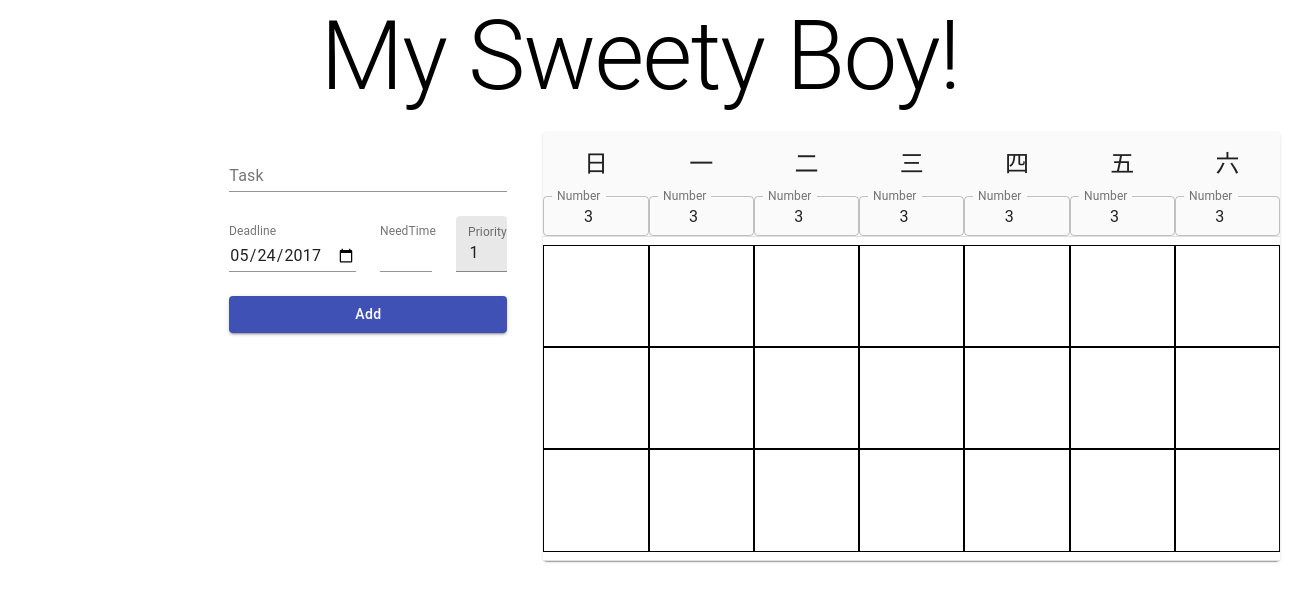
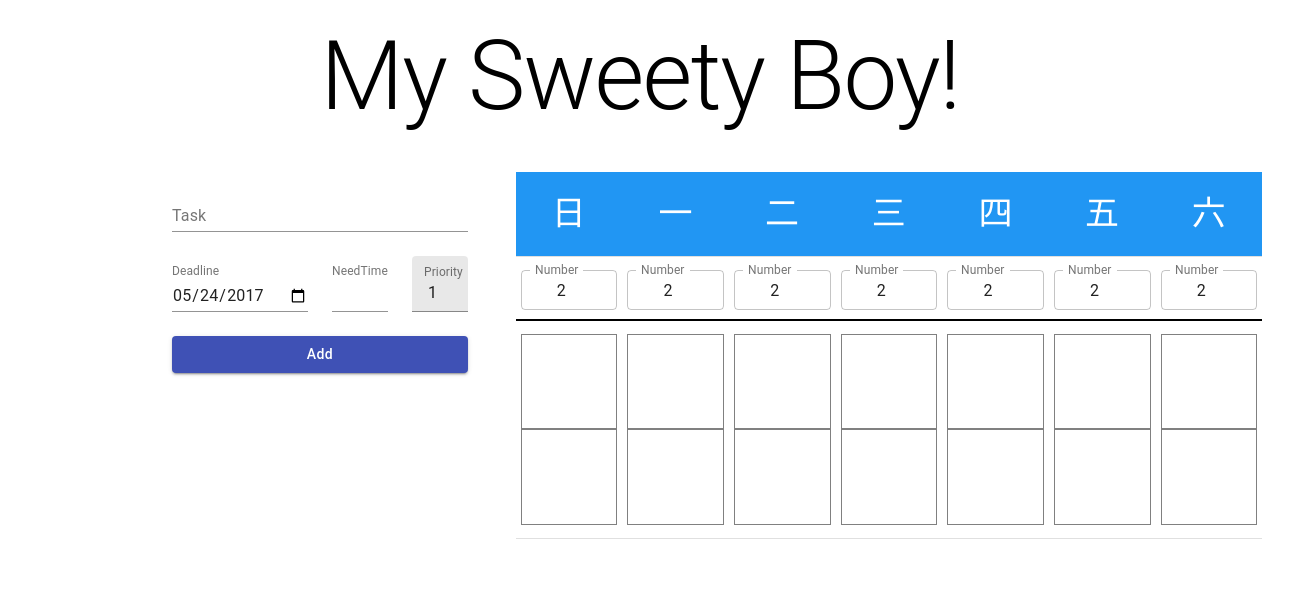
Before and after one commit to Eric8808/my-sweety, a React (Create React App) app in the folder frontend/: page / in a window 1280 px wide. Both pictures are taken after typing "Sample", "Sample123" into the empty fields and a click on the button "CONTINUE AS A GUEST". Shown: the top 602 px of the page, 1312 px wide, since content can reach past the window. Built offline with nearby package versions, Linux system fonts and the light colour scheme.

Commit message:
new table style and add delete function to TodoList

```diff
--- a/frontend/src/containers/App.js
+++ b/frontend/src/containers/App.js
@@ -9,17 +9,6 @@ import Paper from '@material-ui/core/Paper'
 
 
 
-// componentWillMount() {
-//   this.tick.animate = false
-// }
-
-// componentDidMount() {
-// this.tick = Tick(()=>{
-//   var {rotation} = this.state
-//   rotation.y += 0.005
-//   this.setState({rotation})
-
-// }
 
 const useStyles = makeStyles((theme) => ({
   root: {
@@ -47,13 +36,12 @@ const useStyles = makeStyles((theme) => ({
 function App(props) {
   const classes = useStyles();
   return (
-    // <Sweety/>
     <div className={classes.root}>
-      <Grid container spacing={5}>
+      <Grid container>
         <Header username={props.username}/>
-        <Grid container item spacing={3}>
-          <Grid item xs>
-            {/* <Paper variant="outlined" elevation={3} className={classes.paper}/> */}
+        <Grid container item spacing={0} justify='space-around'>
+          <Grid item xs={1}>
+            {/* <Sweety/> */}
           </Grid>
           <TodoList/>
           <Grid item xs={7} className={classes.grid}>
--- a/frontend/src/containers/Calender.js
+++ b/frontend/src/containers/Calender.js
@@ -3,7 +3,8 @@ import { makeStyles } from '@material-ui/core/styles';
 import List from '@material-ui/core/List';
 import ListItem from '@material-ui/core/ListItem';
 import ListItemText from '@material-ui/core/ListItemText';
-import Grid from '@material-ui/core/Grid';
+import { shadows } from '@material-ui/system';
+import BOx from '@material-ui/core/Box';
 import Typography from '@material-ui/core/Typography';
 import TextField from '@material-ui/core/TextField'
 import Paper from '@material-ui/core/Paper';
@@ -13,28 +14,41 @@ import TableCell from '@material-ui/core/TableCell';
 import TableContainer from '@material-ui/core/TableContainer';
 import TableHead from '@material-ui/core/TableHead';
 import TableRow from '@material-ui/core/TableRow';
+import Box from '@material-ui/core/Box';
 
 const useStyles = makeStyles((theme) => ({
     container: {
         '& .MuiTableCell-root': {
-            padding: 0
+            padding: '5px'
         },
+        height: '70vh',
         maxHeight: '70vh',
+        // margin: '30px'
       },
     demo: {
         backgroundColor: theme.palette.background.paper,
     },
     title: {
         margin: theme.spacing(2),
+        color: 'white',
+
         // border: '1px solid red'
         // alignItems: 'center',
     },
+    head: {
+        '& .MuiTableCell-root': {
+           backgroundColor: '#2196f3',
+        },
+    },
+    textCell:{
+        borderBottom: '2px solid black',
+    },
     cell:{
-        verticalAlign: 'top'
+        verticalAlign: 'top',
     },
     list: {
         '& .MuiListItem-root':{
-            border: '1px solid black',
+            border: '1px solid gray',
             width: '100%',
             paddingTop: '80%',
             // height:'same-as-width',
@@ -75,7 +89,6 @@ const handleChange = (func) => (event) => {
 function Calender() {
     const classes = useStyles();
     const day = ['日', '一','二','三','四','五','六']
-    const [available, setAvb] = useState([3,3,3,3,3,3,3])
 
     // const changeAvb = (event, i) => {
     //     const newAvb = available;
@@ -83,46 +96,52 @@ function Calender() {
     //     console.log(newAvb)
     //     setAvb(newAvb);
     // }
-    const [numMon, setNumMon] = useState(3)
-    const [numTue, setNumTue] = useState(3)
-    const [numWed, setNumWed] = useState(3)
-    const [numThu, setNumThu] = useState(3)
-    const [numFri, setNumFri] = useState(3)
-    const [numSat, setNumSat] = useState(3)
-    const [numSun, setNumSun] = useState(3)
+    const [numMon, setNumMon] = useState(2)
+    const [numTue, setNumTue] = useState(2)
+    const [numWed, setNumWed] = useState(2)
+    const [numThu, setNumThu] = useState(2)
+    const [numFri, setNumFri] = useState(2)
+    const [numSat, setNumSat] = useState(2)
+    const [numSun, setNumSun] = useState(2)
     const numDay = [numMon, numTue, numWed, numThu, numFri, numSat, numSun]
     const setNumDay = [setNumMon, setNumTue, setNumWed, setNumThu, setNumFri, setNumSat, setNumSun]
     return (
-        <Paper className={classes.root}>
         <TableContainer className={classes.container}>
             <Table stickyHeader aria-label="sticky table">
-                    <TableHead>
+                <TableHead className={classes.head}>
                     <TableRow>
                         {day.map((value,i) => (
                             <TableCell key={`col${value}`}>
-                                    <Typography variant="h5" className={classes.title} align='center'>
+                                <Typography variant="h4" className={classes.title} align='center'>
                                     {value}
                                 </Typography>
+                            </TableCell>))}
+                    </TableRow>
+                </TableHead>
+                <TableBody>
+                    <TableRow>
+                        {numDay.map((value,i) => (
+                            <TableCell key={`day-input-${i}`} className={classes.textCell}>
                                 <TextField
                                     id="outlined-number"
                                     inputProps={{min: 1, style: { textAlign: 'center' }}}
                                     label="Number"
                                     type="number"
+                                    margin='dense'
                                     InputLabelProps={{
                                         shrink: true,
                                     }}
-                                        value={numDay[i]}
+                                    value={value}
                                     onChange={handleChange(setNumDay[i])}
                                     variant="outlined"
                                     size='small'
                                 />
-                                </TableCell>))}
+                            </TableCell>
+                        ))}
                     </TableRow>
-                    </TableHead>
-                    <TableBody>
                     <TableRow>
-                            {day.map((value,i) => (
-                                <TableCell className={classes.cell} key={`list${value}`}>
+                        {numDay.map((value,i) => (
+                            <TableCell className={classes.cell} key={`day${i}`}>
                                 <div className={classes.demo}>
                                     <List className={classes.list}>
                                         {generate(
@@ -130,7 +149,7 @@ function Calender() {
                                                 <ListItemText
                                                     // primary="Single-line item"
                                                 />
-                                                </ListItem>, numDay[i]
+                                            </ListItem>, value
                                         )}
                                     </List>
                                 </div>
@@ -139,7 +158,6 @@ function Calender() {
                 </TableBody>
             </Table>
         </TableContainer>
-        </Paper>
     );
 }
 
--- a/frontend/src/containers/Header.js
+++ b/frontend/src/containers/Header.js
@@ -4,7 +4,8 @@ import { makeStyles } from '@material-ui/core/styles';
 
 const useStyles = makeStyles((theme) => ({
     title: {
-        marginTop: '20px'
+        margin: '20px',
+        marginBottom: '40px',
     }
 }));
 
--- a/frontend/src/containers/TodoList.js
+++ b/frontend/src/containers/TodoList.js
@@ -11,6 +11,7 @@ import ListItemAvatar from '@material-ui/core/ListItemAvatar';
 import Avatar from '@material-ui/core/Avatar';
 import IconButton from '@material-ui/core/IconButton';
 import DeleteIcon from '@material-ui/icons/Delete';
+import Divider from '@material-ui/core/Divider';
 import { makeStyles } from '@material-ui/core/styles';
 import {yellow, orange, red } from '@material-ui/core/colors';
 
@@ -82,6 +83,10 @@ function TodoList() {
     const [list, setList] = useState([]);
     const [task, setTask] = useState('');
     const [priority, setPriority] = useState(1)
+
+    const handleDelete = (i) => {
+        setList(list.filter((_,index) => index!==i))
+    }
 
     const handleAdd = () => {
         if (task && priority) {
@@ -160,7 +165,9 @@ function TodoList() {
 
 
             <List className={classes.list}>
-                {list.map((value) => (
+                {list.map((value,i) => (
+                    <>
+                    {(i===0)? <></> : <Divider />}
                     <ListItem className={classes[`prior${value.priority}`]}>
                         <ListItemAvatar>
                             <Avatar>
@@ -171,11 +178,12 @@ function TodoList() {
                             primary={value.name}
                         />
                         <ListItemSecondaryAction>
-                            <IconButton edge="end" aria-label="delete">
-                            <DeleteIcon />
+                            <IconButton edge="end" aria-label="delete" onClick={() => handleDelete(i)}>
+                                <DeleteIcon />
                             </IconButton>
                         </ListItemSecondaryAction>
-                </ListItem>
+                    </ListItem>
+                    </>
                 ))}
             </List>
 
--- a/frontend/src/containers/sweety.js
+++ b/frontend/src/containers/sweety.js
@@ -1,12 +1,10 @@
 import {Tick,OBJModel} from 'react-3d-viewer'
-
+import sofa3D from './Open3DModel.com_07.obj'
 
 function Sweety() {
 
     return(
-        <div>
-            <OBJModel src="./Open3DModel.com_07.obj" texPath=""/>
-        </div>
+        <OBJModel src={sofa3D} texPath="" width={200} height={500}/>
   )
 }
 
```
Lines whose indentation alone changed are shown as unchanged.
